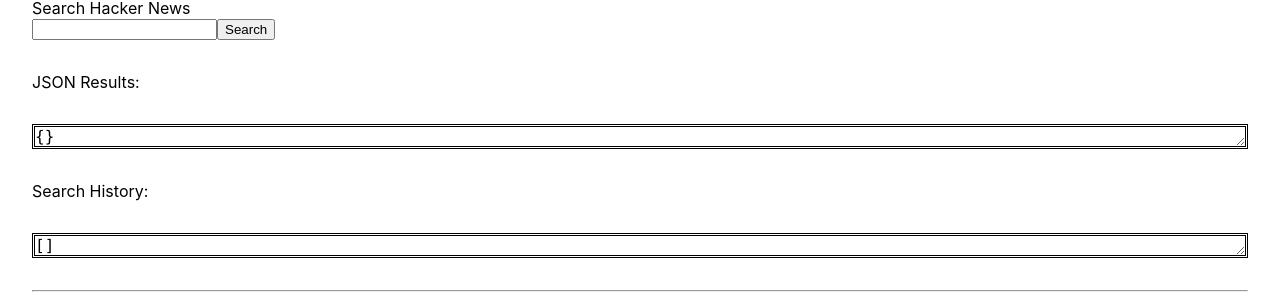
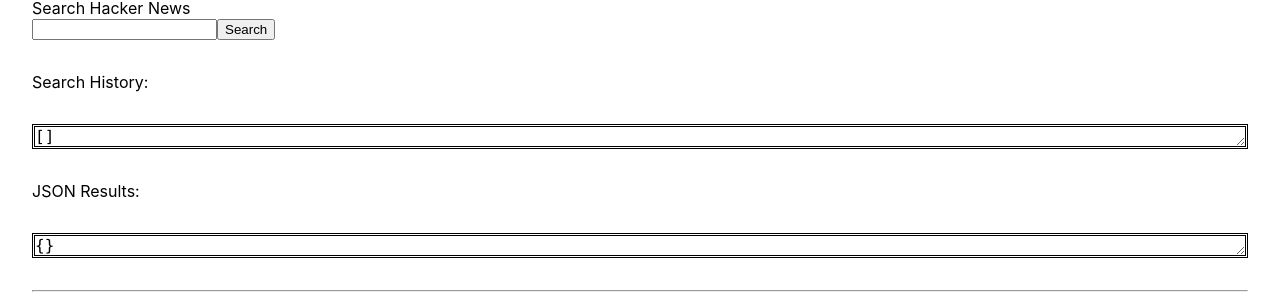
Before and after one commit to noltron000/hacker-news-engine, a React (Create React App) app: page / in a window 1280 px wide. Shown: the part 513-821 px from the top of the page. Built offline with nearby package versions, Linux system fonts and the light colour scheme.

Commit message:
[fmt] swap elements

```diff
--- a/src/components/Searchbar.jsx
+++ b/src/components/Searchbar.jsx
@@ -67,11 +67,11 @@
 			</div>
 		</form>
 
+		<p>Search History:</p>
+		<pre><code>{JSON.stringify(this.props.search.queries)}</code></pre>
+
 		<p>JSON Results:</p>
 		<pre><code>{JSON.stringify(this.props.search.results, null, "\t")}</code></pre>
-
-		<p>Search History:</p>
-		<pre><code>{JSON.stringify(this.props.search.queries)}</code></pre>
 	</>)}
 }
 
```
